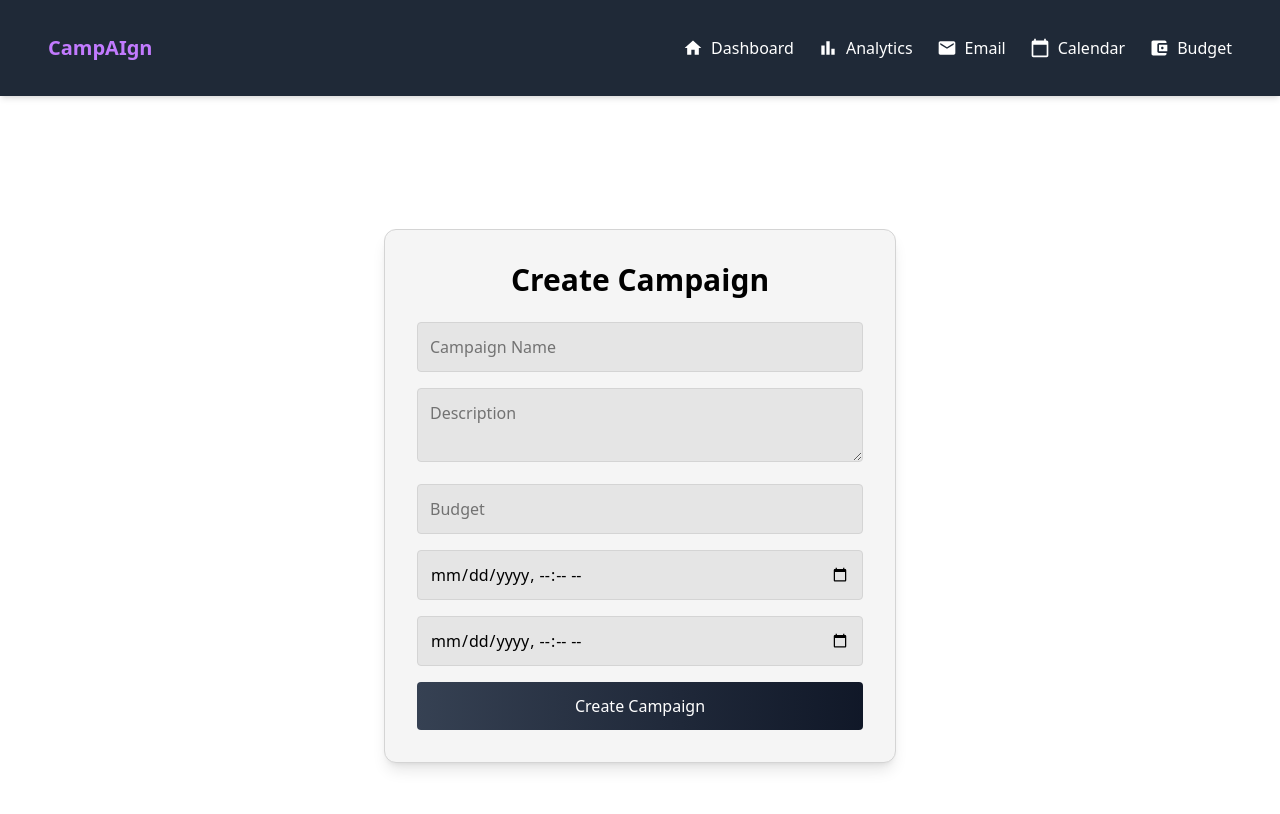
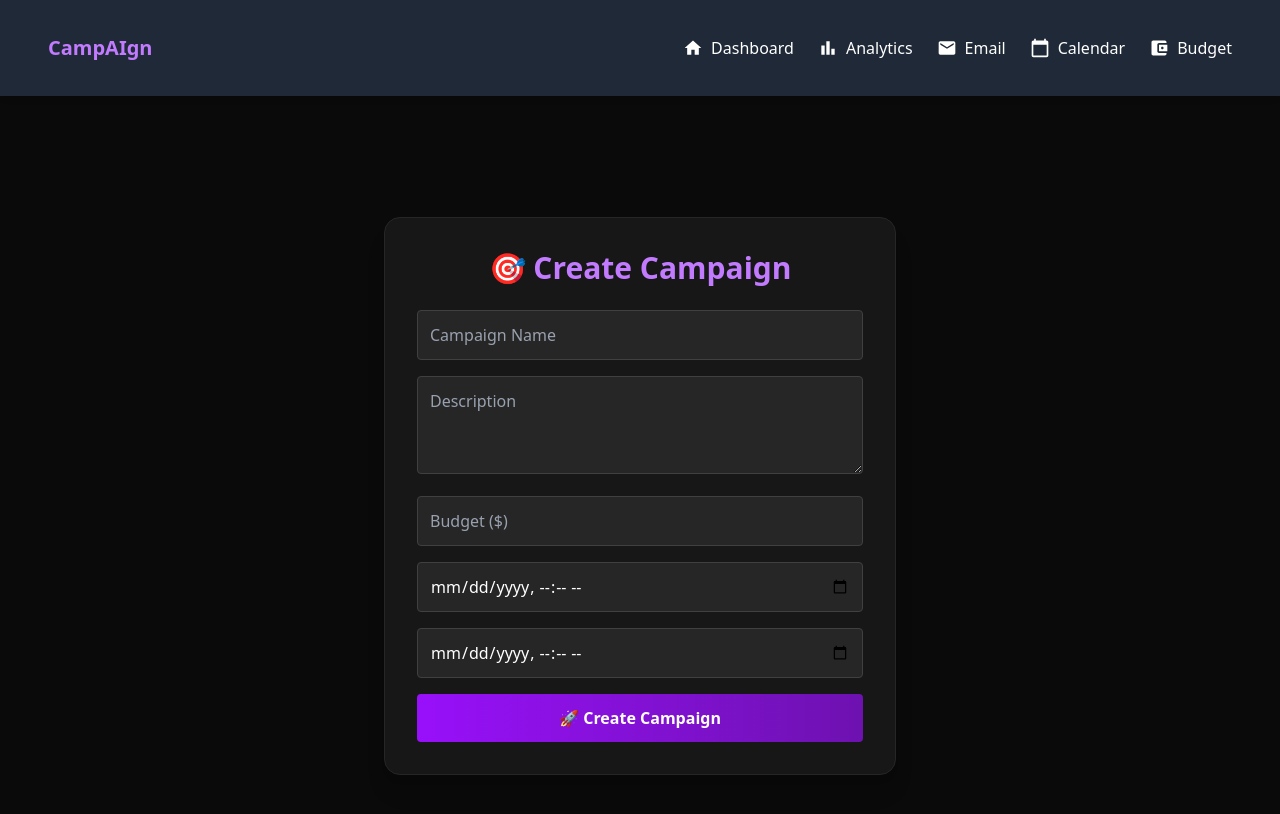
Before and after one commit to Debrajx77/CampAIn, a React (Vite) app in the folder Frontend/vite-project/: page /create-campaign in a window 1280 px wide. Shown: the top 814 px of the page. Built offline with nearby package versions, Linux system fonts and the light colour scheme; no server answers; sample sign-in values are in the browser's storage.

Commit message:
`Refactor CreateCampaign component: update styles, add input validation for start and end dates`

```diff
--- a/Frontend/vite-project/src/Routes/CreateCampaign.jsx
+++ b/Frontend/vite-project/src/Routes/CreateCampaign.jsx
@@ -12,6 +12,11 @@ function CreateCampaign() {
 
   const handleCreateCampaign = async (e) => {
     e.preventDefault();
+
+    if (new Date(startDate) > new Date(endDate)) {
+      setError("Start date cannot be after end date.");
+      return;
+    }
 
     try {
       const res = await fetch(
@@ -47,21 +52,22 @@ function CreateCampaign() {
   };
 
   return (
-    <div className="min-h-screen bg-white dark:bg-black text-black dark:text-white flex items-center justify-center px-4 py-6">
+    <div className="min-h-screen bg-neutral-950 text-white flex items-center justify-center px-4 py-8">
       <form
         onSubmit={handleCreateCampaign}
-        className="bg-neutral-100 dark:bg-neutral-900 p-8 rounded-xl max-w-lg w-full shadow-lg border border-neutral-300 dark:border-neutral-800"
+        className="bg-neutral-900 p-8 rounded-2xl shadow-xl w-full max-w-lg border border-neutral-800"
       >
-        <h2 className="text-3xl font-semibold mb-6 text-black dark:text-white text-center">
-          Create Campaign
+        <h2 className="text-3xl font-bold mb-6 text-center text-purple-400">
+          🎯 Create Campaign
         </h2>
 
-        {error && <p className="text-red-500 mb-4">{error}</p>}
+        {error && <p className="text-red-500 mb-4 text-center">{error}</p>}
 
+        <div className="space-y-4">
           <input
             type="text"
             placeholder="Campaign Name"
-          className="mb-4 p-3 w-full rounded bg-neutral-200 dark:bg-neutral-800 border border-neutral-300 dark:border-neutral-700 text-black dark:text-white"
+            className="w-full p-3 rounded bg-neutral-800 border border-neutral-700 placeholder-gray-400 focus:outline-none focus:ring-2 focus:ring-purple-500"
             value={campaignName}
             onChange={(e) => setCampaignName(e.target.value)}
             required
@@ -69,16 +75,17 @@ function CreateCampaign() {
 
           <textarea
             placeholder="Description"
-          className="mb-4 p-3 w-full rounded bg-neutral-200 dark:bg-neutral-800 border border-neutral-300 dark:border-neutral-700 text-black dark:text-white"
+            className="w-full p-3 rounded bg-neutral-800 border border-neutral-700 placeholder-gray-400 focus:outline-none focus:ring-2 focus:ring-purple-500"
             value={description}
             onChange={(e) => setDescription(e.target.value)}
+            rows={3}
             required
           ></textarea>
 
           <input
             type="number"
-          placeholder="Budget"
-          className="mb-4 p-3 w-full rounded bg-neutral-200 dark:bg-neutral-800 border border-neutral-300 dark:border-neutral-700 text-black dark:text-white"
+            placeholder="Budget ($)"
+            className="w-full p-3 rounded bg-neutral-800 border border-neutral-700 placeholder-gray-400 focus:outline-none focus:ring-2 focus:ring-purple-500"
             value={budget}
             onChange={(e) => setBudget(e.target.value)}
             required
@@ -86,26 +93,27 @@ function CreateCampaign() {
 
           <input
             type="datetime-local"
-          placeholder="Start Date"
-          className="mb-4 p-3 w-full rounded bg-neutral-200 dark:bg-neutral-800 border border-neutral-300 dark:border-neutral-700 text-black dark:text-white"
+            className="w-full p-3 rounded bg-neutral-800 border border-neutral-700 text-white focus:outline-none focus:ring-2 focus:ring-purple-500"
             value={startDate}
             onChange={(e) => setStartDate(e.target.value)}
+            required
           />
 
           <input
             type="datetime-local"
-          placeholder="End Date"
-          className="mb-4 p-3 w-full rounded bg-neutral-200 dark:bg-neutral-800 border border-neutral-300 dark:border-neutral-700 text-black dark:text-white"
+            className="w-full p-3 rounded bg-neutral-800 border border-neutral-700 text-white focus:outline-none focus:ring-2 focus:ring-purple-500"
             value={endDate}
             onChange={(e) => setEndDate(e.target.value)}
+            required
           />
 
           <button
             type="submit"
-          className="w-full py-3 rounded bg-gradient-to-r from-gray-700 to-gray-900 hover:from-gray-800 hover:to-black text-white transition"
+            className="w-full py-3 rounded bg-gradient-to-r from-purple-600 to-purple-800 hover:from-purple-700 hover:to-purple-900 transition font-semibold"
           >
-          Create Campaign
+            🚀 Create Campaign
           </button>
+        </div>
       </form>
     </div>
   );
```
Lines whose indentation alone changed are shown as unchanged.
